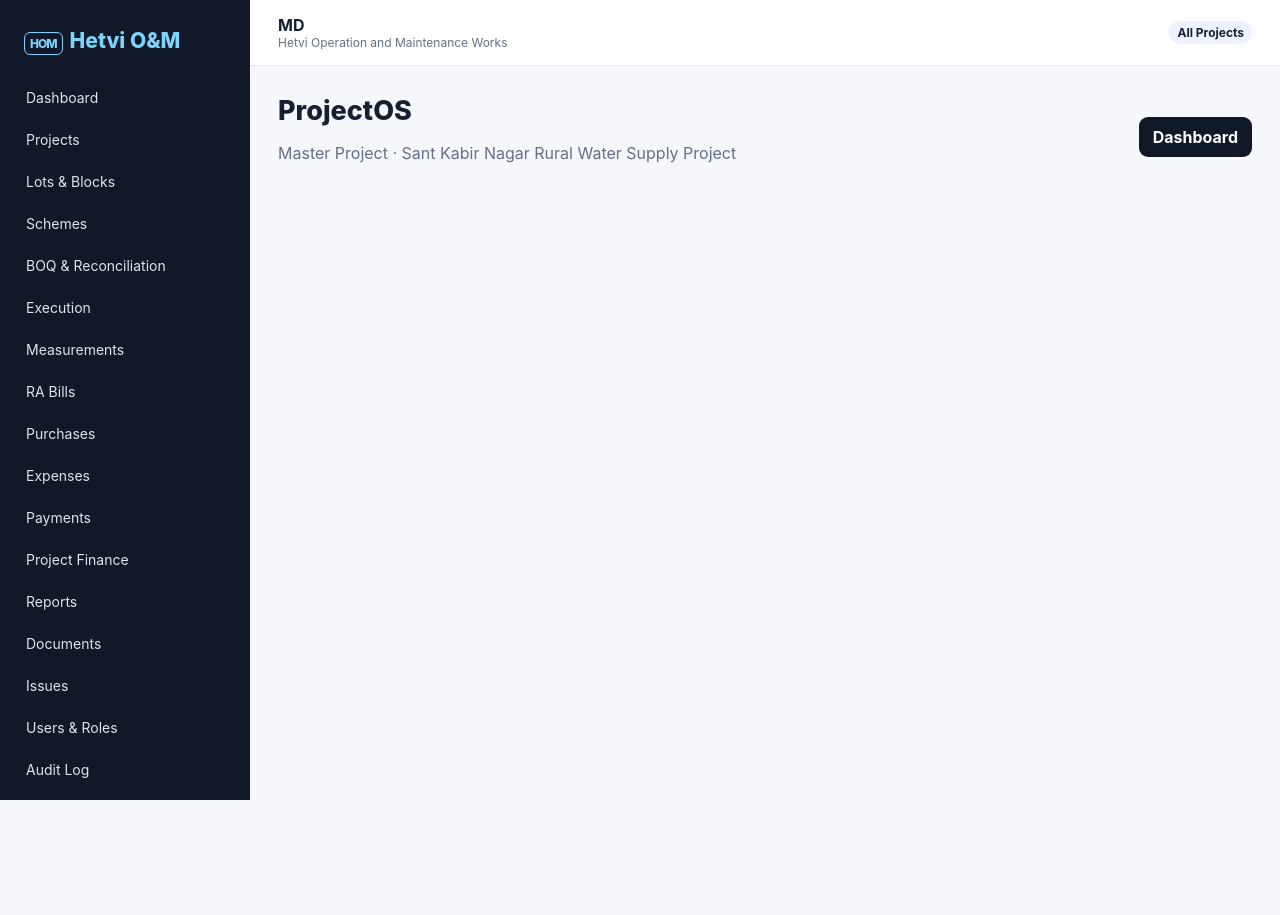
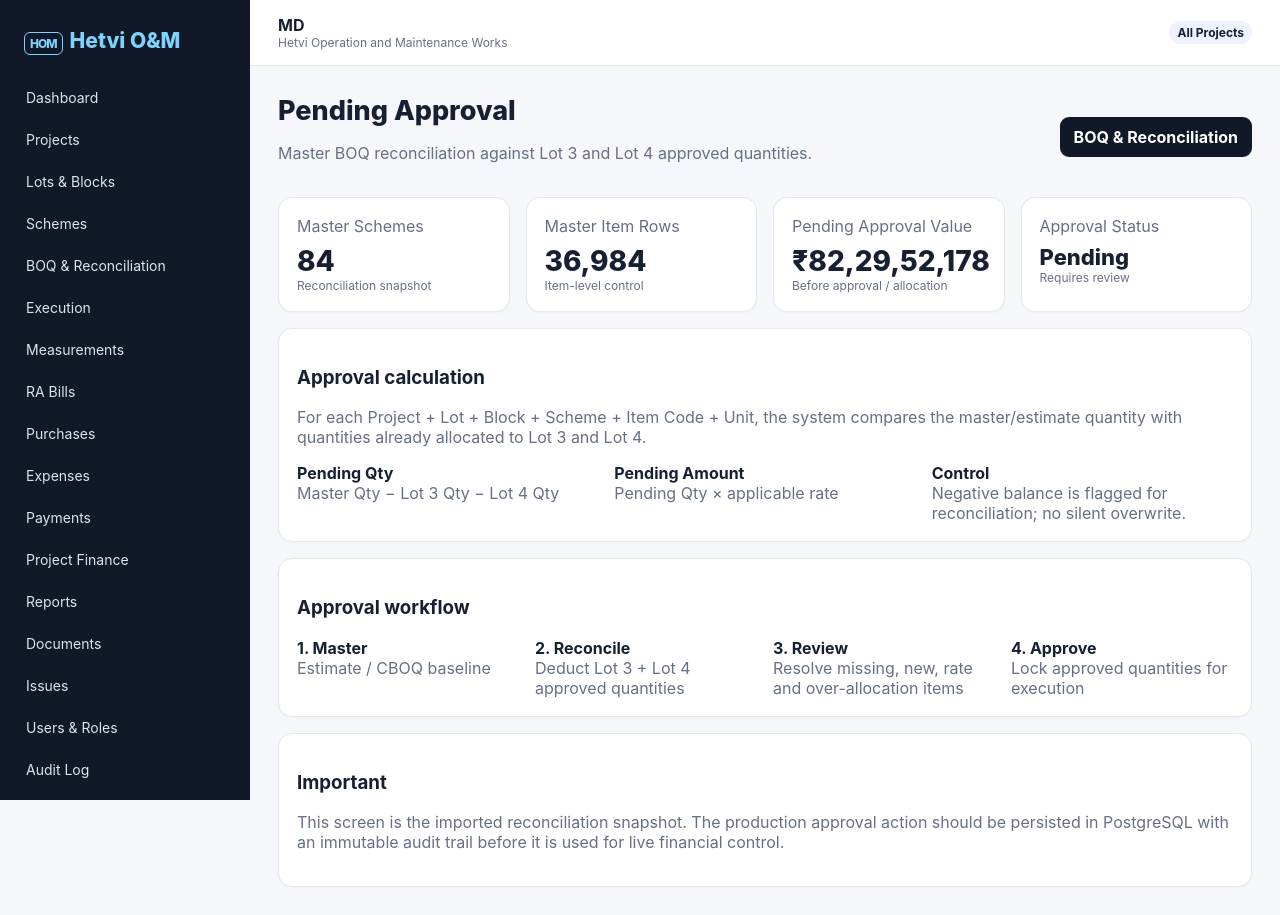
Before and after one commit to DevanshPandey2002/ProjectOS-jscpl, a Next.js app: page /pending-approval in a window 1280 px wide. Before the commit the page ends 800 px from the top, so only its background shows below. Built offline with nearby package versions, Linux system fonts and the light colour scheme.

Commit message:
Add Pending Approval reconciliation module

```diff
--- /dev/null
+++ b/app/pending-approval/page.tsx
@@ -0,0 +1,43 @@
+'use client';
+import Link from 'next/link';
+import Shell from '@/components/Shell';
+
+const money=(n:number)=>'₹'+Math.round(n).toLocaleString('en-IN');
+const snapshot={schemes:84,itemRows:36984,pendingValue:822952178.33};
+
+export default function PendingApproval(){
+ return <Shell><div className='content'>
+  <div style={{display:'flex',justifyContent:'space-between',alignItems:'center',gap:12,flexWrap:'wrap'}}>
+   <div><h1 className='title'>Pending Approval</h1><p className='muted'>Master BOQ reconciliation against Lot 3 and Lot 4 approved quantities.</p></div>
+   <Link className='btn' href='/boq'>BOQ & Reconciliation</Link>
+  </div>
+  <div className='grid grid4' style={{marginTop:18}}>
+   <div className='card'><div className='muted'>Master Schemes</div><div className='kpi'>{snapshot.schemes}</div><div className='muted' style={{fontSize:12}}>Reconciliation snapshot</div></div>
+   <div className='card'><div className='muted'>Master Item Rows</div><div className='kpi'>{snapshot.itemRows.toLocaleString('en-IN')}</div><div className='muted' style={{fontSize:12}}>Item-level control</div></div>
+   <div className='card'><div className='muted'>Pending Approval Value</div><div className='kpi'>{money(snapshot.pendingValue)}</div><div className='muted' style={{fontSize:12}}>Before approval / allocation</div></div>
+   <div className='card'><div className='muted'>Approval Status</div><div className='kpi' style={{fontSize:22}}>Pending</div><div className='muted' style={{fontSize:12}}>Requires review</div></div>
+  </div>
+  <div className='card' style={{marginTop:16}}>
+   <h3>Approval calculation</h3>
+   <p className='muted'>For each Project + Lot + Block + Scheme + Item Code + Unit, the system compares the master/estimate quantity with quantities already allocated to Lot 3 and Lot 4.</p>
+   <div className='grid grid3' style={{marginTop:14}}>
+    <div><b>Pending Qty</b><div className='muted'>Master Qty − Lot 3 Qty − Lot 4 Qty</div></div>
+    <div><b>Pending Amount</b><div className='muted'>Pending Qty × applicable rate</div></div>
+    <div><b>Control</b><div className='muted'>Negative balance is flagged for reconciliation; no silent overwrite.</div></div>
+   </div>
+  </div>
+  <div className='card' style={{marginTop:16}}>
+   <h3>Approval workflow</h3>
+   <div className='grid grid4' style={{marginTop:12}}>
+    <div><b>1. Master</b><div className='muted'>Estimate / CBOQ baseline</div></div>
+    <div><b>2. Reconcile</b><div className='muted'>Deduct Lot 3 + Lot 4 approved quantities</div></div>
+    <div><b>3. Review</b><div className='muted'>Resolve missing, new, rate and over-allocation items</div></div>
+    <div><b>4. Approve</b><div className='muted'>Lock approved quantities for execution</div></div>
+   </div>
+  </div>
+  <div className='card' style={{marginTop:16}}>
+   <h3>Important</h3>
+   <p className='muted'>This screen is the imported reconciliation snapshot. The production approval action should be persisted in PostgreSQL with an immutable audit trail before it is used for live financial control.</p>
+  </div>
+ </div></Shell>
+}
```
